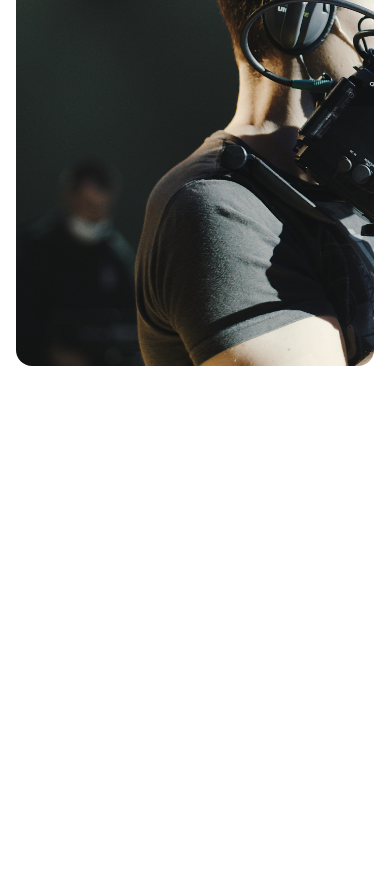
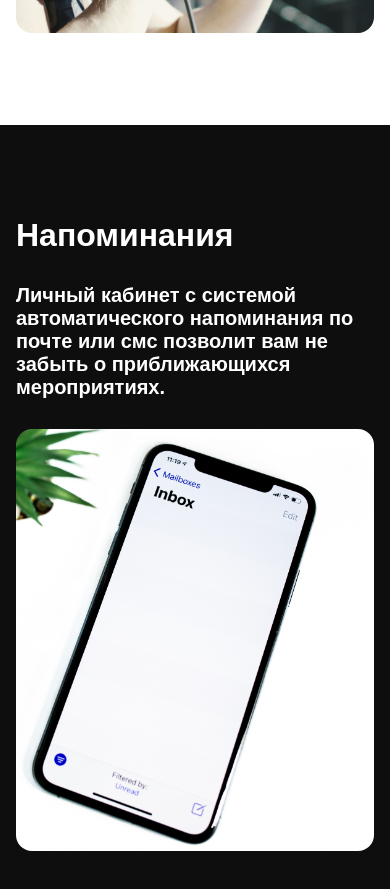
Before and after one commit to Midnight-Knight/rtu_it_lab_project, a React (Create React App) app: page / in a window 390 px wide. Shown: the part 5180-6069 px from the top of the page. Before the commit the page ends 5638 px from the top, so only its background shows below. Built offline with nearby package versions, Linux system fonts and the light colour scheme; no server answers.

Commit message:
Create Section PA in Main

```diff
--- a/src/App.js
+++ b/src/App.js
@@ -1,27 +1,9 @@
-import React, {useEffect} from "react";
+import React from "react";
 import "./style/App.css";
 import {Header} from "./components/header/header";
 import {MainSection} from "./sections/MainSection/MainSection";
-import axios from "axios";
 
 function App() {
-    useEffect(() => {
-        async function API()
-        {
-            try {
-                const response = await axios.get("https://apidata.mos.ru/v1/datasets/3295?api_key=b7546afced8886fa3b41debca1e78a84");
-                const JsonData = await response.data;
-                console.log(JsonData);
-            }
-            catch (e)
-            {
-                console.log(e);
-            }
-        }
-
-        API();
-    }, []);
-
 
   return (
     <div className="App">
--- a/src/components/Cards/Cards.module.css
+++ b/src/components/Cards/Cards.module.css
@@ -15,7 +15,7 @@
 @media screen and (max-width: 768px) {
   .GridDiv {
     grid-template-columns: 1fr;
-    grid-template-rows: 1fr 1fr 1fr 1fr 1fr 1fr;
+    grid-template-rows: auto;
   }
 }
 
--- a/src/components/Cards/Cards.module.scss
+++ b/src/components/Cards/Cards.module.scss
@@ -16,7 +16,7 @@
 
   @media screen and (max-width: 768px){
     grid-template-columns: 1fr;
-    grid-template-rows: 1fr 1fr 1fr 1fr 1fr 1fr;
+    grid-template-rows: auto;
   }
 }
 
--- a/src/sections/MainSection/MainSection.jsx
+++ b/src/sections/MainSection/MainSection.jsx
@@ -29,6 +29,13 @@ export const MainSection = () => {
                 <h4>Подробная информацию о мероприятиях, а также прямые трансляции с места проведения мероприятий.</h4>
                 <div/>
             </div>
+            <div>
+                <h1>Напоминания</h1>
+                <h4>
+                    Личный кабинет с системой автоматического напоминания по почте или смс позволит вам не забыть о приближающихся мероприятиях.
+                </h4>
+                <div/>
+            </div>
         </section>
     )
 }
--- a/src/sections/MainSection/MainSection.module.css
+++ b/src/sections/MainSection/MainSection.module.css
@@ -84,7 +84,36 @@
   background-image: url("./../../image/Broadcast.jpg");
   background-repeat: no-repeat;
   background-size: cover;
-  background-position: left;
+  background-position: center;
+}
+@media screen and (max-width: 480px) {
+  .FirstSection > div:nth-child(4) > div {
+    height: 50vh;
+  }
+}
+.FirstSection > div:nth-child(5) {
+  background-color: rgb(14, 14, 14);
+  display: flex;
+  flex-direction: column;
+  justify-content: flex-start;
+  align-items: flex-start;
+}
+.FirstSection > div:nth-child(5) * {
+  color: rgb(255, 255, 255);
+}
+.FirstSection > div:nth-child(5) > div {
+  width: 100%;
+  height: 65vh;
+  border-radius: 16px;
+  background-image: url("./../../image/SMS.jpg");
+  background-repeat: no-repeat;
+  background-size: cover;
+  background-position: top right;
+}
+@media screen and (max-width: 480px) {
+  .FirstSection > div:nth-child(5) > div {
+    height: 50vh;
+  }
 }
 
 /*# sourceMappingURL=MainSection.module.css.map */
--- a/src/sections/MainSection/MainSection.module.scss
+++ b/src/sections/MainSection/MainSection.module.scss
@@ -84,7 +84,32 @@
         background-image: url("./../../image/Broadcast.jpg");
         background-repeat: no-repeat;
         background-size: cover;
-        background-position: left;
+        background-position: center;
+        @media screen and (max-width: 480px) {
+          height: 50vh;
+        }
+      }
+    }
+    > &:nth-child(5)
+    {
+      background-color: $Black;
+      @include FlexColumnStartStart();
+      *
+      {
+        color: $White;
+      }
+      > div
+      {
+        width: 100%;
+        height: 65vh;
+        border-radius: 16px;
+        background-image: url("./../../image/SMS.jpg");
+        background-repeat: no-repeat;
+        background-size: cover;
+        background-position: top right;
+        @media screen and (max-width: 480px) {
+          height: 50vh;
+        }
       }
     }
   }
```
Also changed, not shown: src/image/SMS.jpg (added), 1 other file (tests, documents, lock files or other folders).
